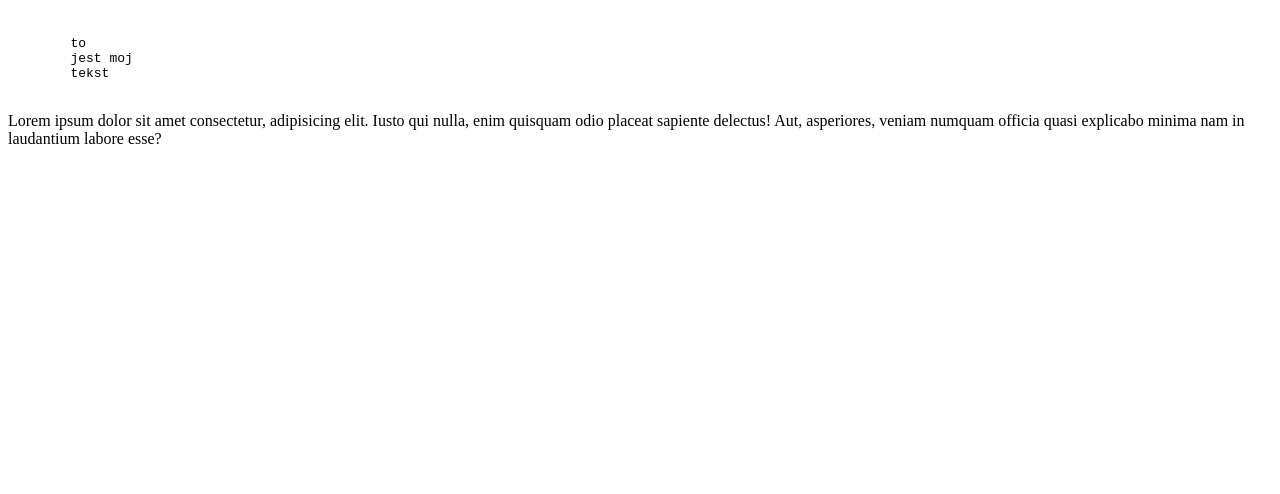
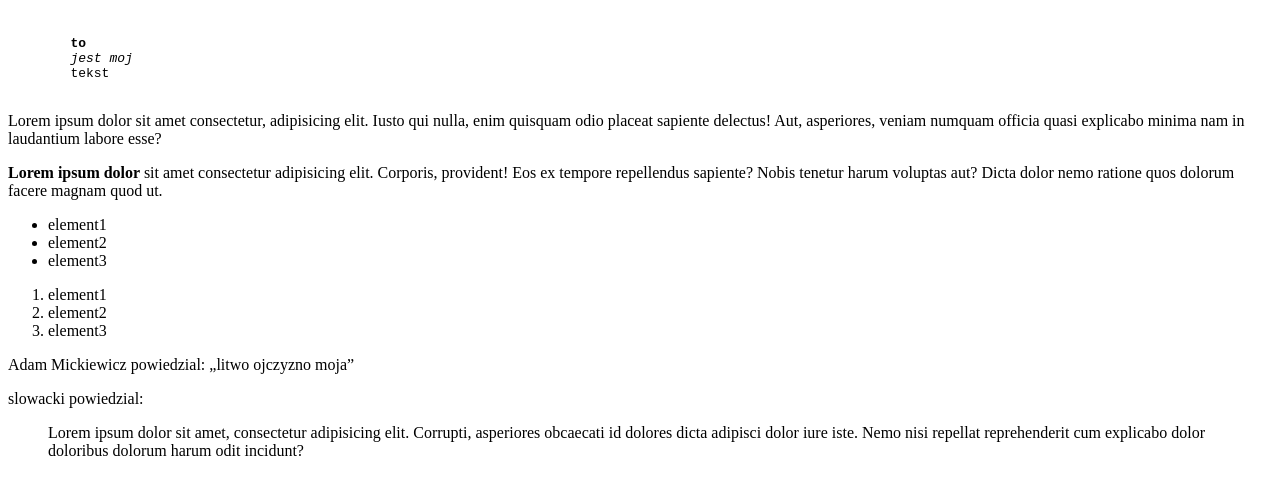
Before and after one commit to bartoszfiejdasz/powt-rzenie, a plain HTML site: page index.html in a window 1280 px wide. Drawn offline with Linux system fonts and the light colour scheme.

Commit message:
oddany css

```diff
--- a/index.html
+++ b/index.html
@@ -4,6 +4,10 @@
     <meta charset="UTF-8">
     <meta http-equiv="X-UA-Compatible" content="ie=edge">
     <title>Document</title>
+    <link rel="stylesheet" href="style.css">
+    <style>
+    /* tutaj mozna dodac css, ale jest to niewygodne bo zwieksza rozmiar */
+    </style>
 </head>
 <body>
     <!-- najwazniejsze tagi teksowe -->
@@ -15,10 +19,35 @@
     <p></p> <!--akapit-->
 
     <pre> <!-- tekst wyglada tak jak napiszemy-->
-        to
-        jest moj
+        <b>to</b> <!--wizualne pogrobienie tekstu-->
+        <i>jest moj</i> <!--wizualne pochylenie tekstu-->
         tekst
     </pre>
     <p>Lorem ipsum dolor sit amet consectetur, adipisicing elit. Iusto qui nulla, enim quisquam odio placeat sapiente delectus! Aut, asperiores, veniam numquam officia quasi explicabo minima nam in laudantium labore esse?</p>
+    <p><strong>Lorem ipsum dolor </strong> <!--pogrubia i ma dodatkowo wzmocnione znaczenia-->
+        sit amet consectetur adipisicing elit. Corporis, provident! Eos ex tempore repellendus sapiente? Nobis tenetur harum voluptas aut? Dicta dolor nemo ratione quos dolorum facere magnam quod ut.</p>
+<ul> <!--nienumerowana lista-->
+    <li>element1</li>
+    <li>element2</li>
+    <li>element3</li>
+</ul>
+
+<ol> <!--numerowana lista-->
+    <li>element1</li>
+    <li>element2</li>
+    <li>element3</li>
+</ol>
+<!-- tag q cytat -->
+<p>Adam Mickiewicz powiedzial: <q>litwo ojczyzno moja</q></p>
+<!-- cytat blokowy blockquote parametr cite >to skad pochodzi -->
+<p>slowacki powiedzial:</p>
+<blockquote cite="www.onet.pl">Lorem ipsum dolor sit amet, consectetur adipisicing elit. Corrupti, asperiores obcaecati id dolores dicta adipisci dolor iure iste. Nemo nisi repellat reprehenderit cum explicabo dolor doloribus dolorum harum odit incidunt?</blockquote>
+
+
+<!-- DIVY elementy blokowe -->
+
+<div></div>
+
+
 </body>
 </html>
```
Also changed, not shown: style.css (added).
